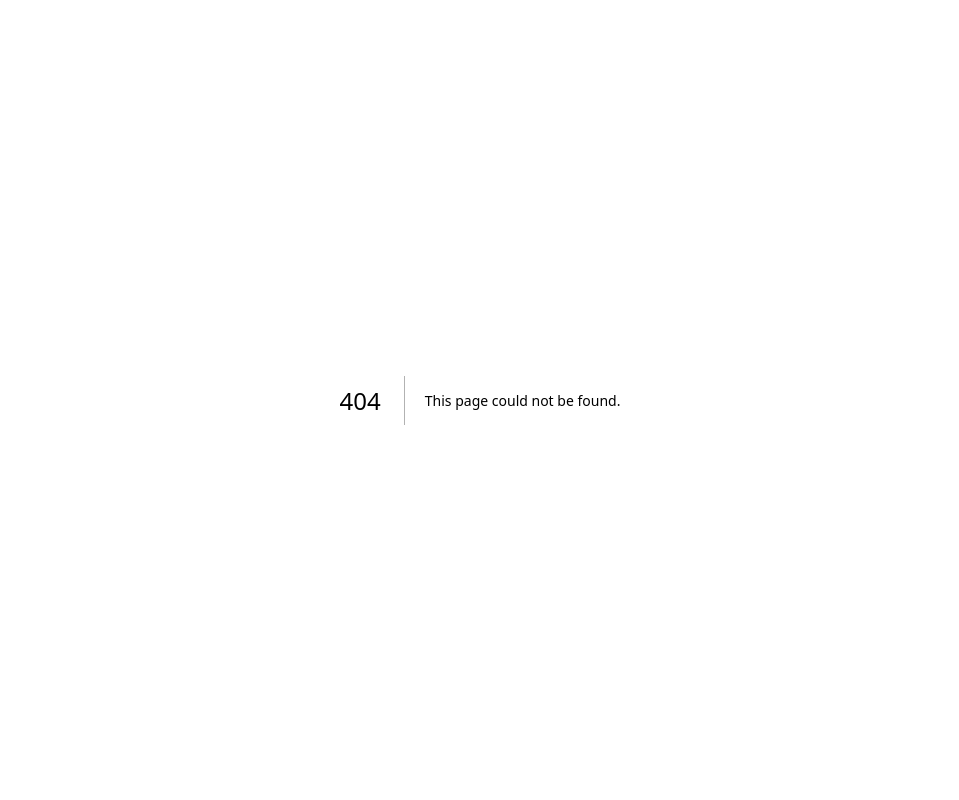
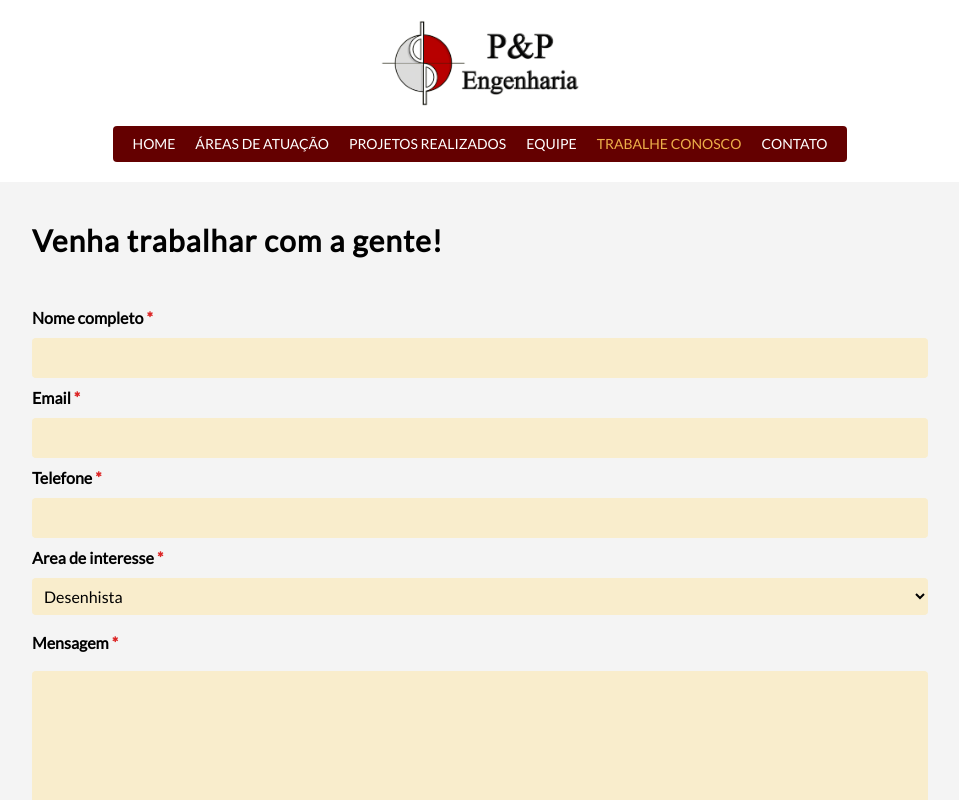
Before and after one commit to pepengenharia/pep-engenharia, a Next.js app: page /pages/trabalhe-conosco in a window 1280 px wide. Before the commit this address had no page. Shown: the top 800 px of the page, without its empty margins (160-1119 px from the left). Built offline with nearby package versions, Linux system fonts and the light colour scheme.

Commit message:
feat: trabalhe conosco

```diff
--- a/app/globals.css
+++ b/app/globals.css
@@ -20,3 +20,7 @@ html,body {
 .container-global{
   padding: 0 15%;
 }
+
+h1{
+  letter-spacing: 1px;
+}
--- /dev/null
+++ b/app/pages/trabalhe-conosco/form/data.tsx
@@ -0,0 +1,19 @@
+export interface IformDataValue {
+    nomeCompleto: string
+    email: string,
+    telefone: string,
+    mensagem: string,
+    areaInteresse: number | string
+}
+
+const formDataValue: IformDataValue = {
+    nomeCompleto: '',
+    email: '',
+    telefone: '',
+    mensagem: '',
+    areaInteresse: 1,
+};
+
+export {
+    formDataValue
+};
--- /dev/null
+++ b/app/pages/trabalhe-conosco/form/page.tsx
@@ -0,0 +1,42 @@
+'use client';
+
+import { FormEvent, useState } from 'react';
+import { formDataValue } from './data';
+
+import handleChange from '../../../../core/handleChangeForm';
+
+export default function TrabalheConoscoForm(){
+
+    const [formData, setFormData] = useState(formDataValue);
+
+    const onsubmit = (event: FormEvent<HTMLFormElement>) => {
+        event.preventDefault();
+        console.log(formData)
+    }
+
+    return (
+        <form onSubmit={onsubmit} className="flex flex-col">
+            <label className="font-bold my-2" htmlFor="nomeCompleto">Nome completo <strong className="text-red-600">*</strong></label>
+            <input value={formData.nomeCompleto} onChange={(change) => handleChange(change,setFormData)} type="text" className="inputDefault bg-brand-403 rounded p-2 outline-0" name="nomeCompleto"/>
+
+            <label className="font-bold my-2" htmlFor="email">Email <strong className="text-red-600">*</strong></label>
+            <input value={formData.email} onChange={(change) => handleChange(change,setFormData)} type="text" className="inputDefault bg-brand-403 rounded p-2 outline-0" name="email"/>
+
+            <label className="font-bold my-2" htmlFor="telefone">Telefone <strong className="text-red-600">*</strong></label>
+            <input value={formData.telefone} onChange={(change) => handleChange(change,setFormData)} type="text" className="inputDefault bg-brand-403 rounded p-2 outline-0" name="telefone"/>
+
+            <label className="font-bold my-2" htmlFor="areaInteresse">Area de interesse <strong className="text-red-600">*</strong></label>
+            <select value={formData.areaInteresse} onChange={(change) => handleChange(change,setFormData)} className="inputDefault bg-brand-403 rounded p-2 outline-0" name="areaInteresse">
+                <option value={1}>Desenhista</option>
+                <option value={2}>Projetista</option>
+                <option value={3}>Desenhista/Projetista</option>
+                <option value={4}>Engenheiro</option>
+            </select>
+
+            <label className="font-bold my-4" htmlFor="mensagem">Mensagem <strong className="text-red-600">*</strong></label>
+            <textarea rows={5} value={formData.mensagem} onChange={(change) => handleChange(change,setFormData)} className="inputDefault resize-none bg-brand-403 rounded p-2 outline-0" name="mensagem"></textarea>
+
+            <button className="my-10 rounded bg-brand-401 text-white p-2">Enviar</button>
+        </form>
+    );
+}
--- /dev/null
+++ b/app/pages/trabalhe-conosco/page.tsx
@@ -0,0 +1,18 @@
+import Header from '../../../components/header/page';
+import Footer from '../../../components/footer/page';
+
+import TrabalheConoscoForm from './form/page';
+
+
+export default function TrabalheConosco(){
+    return (
+        <main>
+            <Header/>
+            <div className="container-global">
+                <h1 className="text-3xl font-bold my-10">Venha trabalhar com a gente!</h1>
+                <TrabalheConoscoForm/>
+            </div>
+            <Footer/>
+        </main>
+    );
+}
--- a/components/header/header-nav/page.tsx
+++ b/components/header/header-nav/page.tsx
@@ -26,8 +26,8 @@ export default function HeaderNav(){
             <a href="/pages/area-atuacao"><p className={`text-sm ${checkRouterSelected('area-atuacao')}`}>ÁREAS DE ATUAÇÃO</p></a>
             <a href="/pages/projetos-realizados"><p className={`text-sm ${checkRouterSelected('projetos-realizados')}`}>PROJETOS REALIZADOS</p></a>
             <a href="/pages/equipe"><p className={`text-sm ${checkRouterSelected('equipe')}`}>EQUIPE</p></a>
-            <a href=""><p className={`text-sm`}>TRABALHE CONOSCO</p></a>
-            <a href=""><p className={`text-sm`}>CONTATO</p></a>
+            <a href="/pages/trabalhe-conosco"><p className={`text-sm ${checkRouterSelected('trabalhe-conosco')}`}>TRABALHE CONOSCO</p></a>
+            <a href=""><p className={`text-sm ${checkRouterSelected('equipe')}`}>CONTATO</p></a>
         </nav>
     );
 }
--- /dev/null
+++ b/core/handleChangeForm.tsx
@@ -0,0 +1,13 @@
+'use client';
+
+import { ChangeEvent, SetStateAction } from "react";
+
+const handleChange = (change: ChangeEvent<HTMLInputElement | HTMLSelectElement | HTMLTextAreaElement>, setFormData: SetStateAction<any>) => {
+    const { name, value } = change.target;
+    setFormData((prevData: any) => ({
+      ...prevData,
+      [name]: value,
+    }));
+};
+
+export default handleChange;
--- a/tailwind.config.ts
+++ b/tailwind.config.ts
@@ -17,7 +17,8 @@ const config: Config = {
         brand: {
           400: '#F4F4F4',
           401: '#640000',
-          402: '#EDAE49'
+          402: '#EDAE49',
+          403: '#F9EDCC'
         }
       }
     },
```
Also changed, not shown: app/pages/trabalhe-conosco/form/page.css (added), app/pages/trabalhe-conosco/page.css (added).
